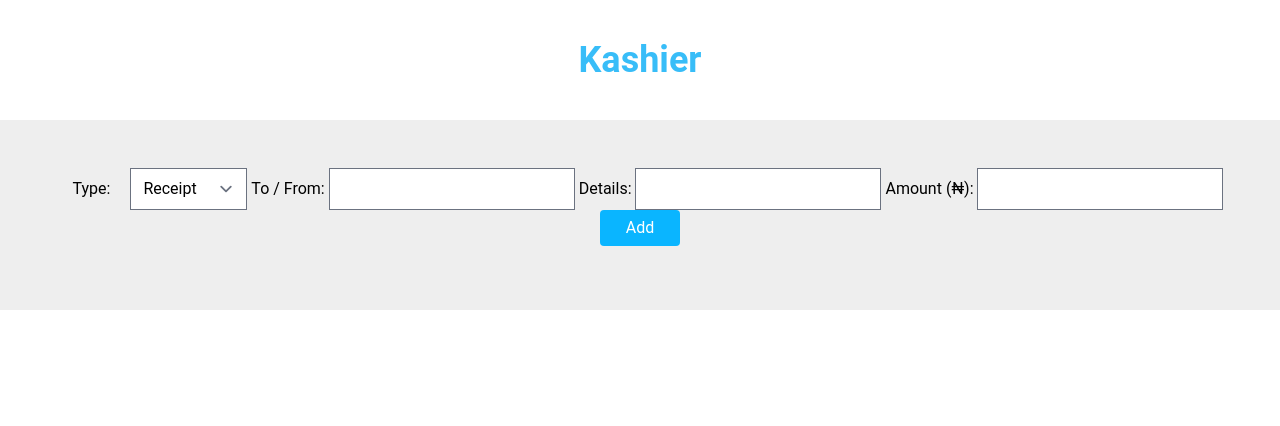
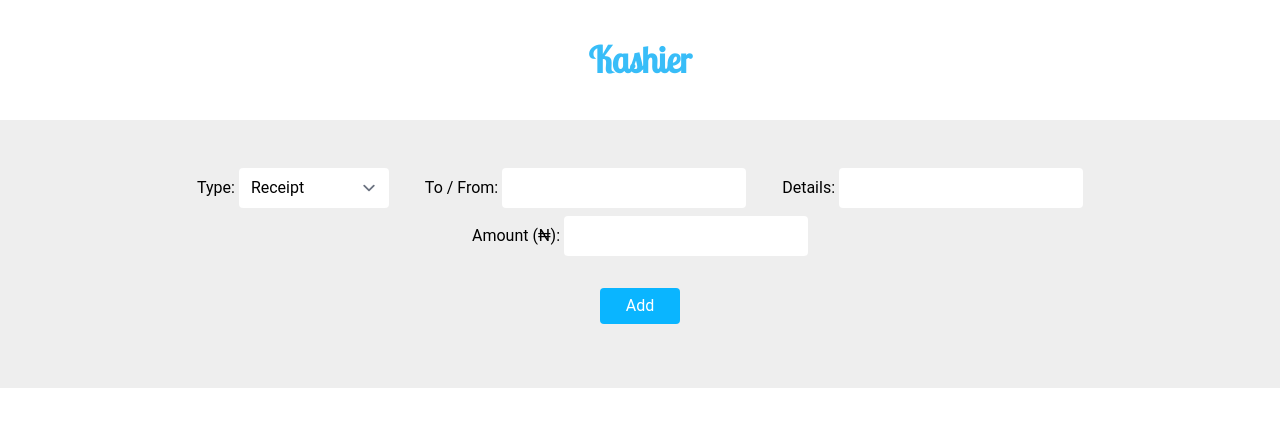
Before and after one commit to Ollarr/Kashier, a plain HTML site: page index.html in a window 1280 px wide. Drawn offline with nearby package versions, Linux system fonts and the light colour scheme.

Commit message:
added styles to the form

```diff
--- a/index.html
+++ b/index.html
@@ -4,6 +4,7 @@
     <meta name="viewport" content="width=device-width, initial-scale=1.0" />
     <title>Kashier</title>
     <script src="https://cdn.tailwindcss.com?plugins=forms,typography,aspect-ratio,line-clamp"></script>
+
     <link rel="stylesheet" href="styles.css" />
     <style type="text/tailwindcss">
       @layer utilities {
@@ -24,25 +25,25 @@
     <footer class="bg-[#eee] p-12">
       <form class="new-item-form text-center ">
         <div class="field">
-          <label class="mx-4 my-2.5">Type:</label>
-          <select id="type">
+          <label class="block md:inline">Type:</label>
+          <select id="type" class="mb-2 w-[150px] border-none rounded">
             <option value="receipt">Receipt</option>
             <option value="payment">Payment</option>
           </select>
         </div>
         <div class="field">
-          <label>To / From:</label>
-          <input type="text" id="tofrom"  />
+          <label class="block md:inline">To / From:</label>
+          <input type="text" id="tofrom" class="mb-2 border-none rounded"  />
         </div>
         <div class="field">
-          <label>Details:</label>
-          <input type="text" id="details" />
+          <label class="block md:inline">Details:</label>
+          <input type="text" id="details" class="mb-2 border-none rounded" />
         </div>
         <div class="field">
-          <label>Amount (₦):</label>
-          <input type="number" id="amount" />
+          <label class="block md:inline">Amount (₦):</label>
+          <input type="number" id="amount" class="mb-2 border-none rounded" />
         </div>
-        <button class="add-btn">Add</button>
+        <div class="block"><button class="add-btn">Add</button></div>
       </form>
 
       <a href="https://ollarr.github.io/Dev-Ollar/"></a>
--- a/styles.css
+++ b/styles.css
@@ -1,6 +1,10 @@
+  @import url('https://fonts.googleapis.com/css2?family=Lobster+Two&family=Nunito&family=Orbitron:wght@400;600&display=swap');
 body {
   margin: 0;
   font-family: Roboto;
+}
+h1{
+  font-family: "lobster two";
 }
 /* .wrapper {
   max-width: 960px;
@@ -64,7 +68,7 @@ footer a {
 
 .field {
   display: inline-block;
-  /* margin: 0 10px; */
+  margin: 0 16px;
 }
 .add-btn {
   color: white;
@@ -73,4 +77,5 @@ footer a {
   padding: 6px;
   min-width: 80px;
   border-radius: 4px;
+  margin-top: 24px;
 }
```
